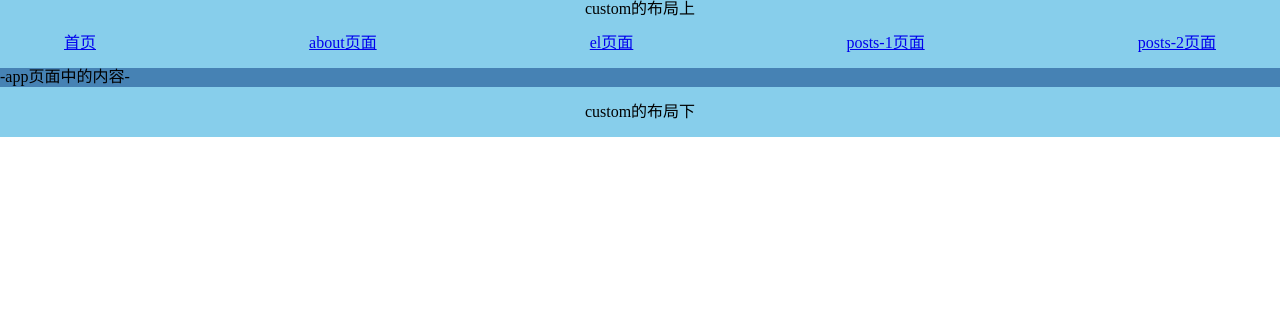
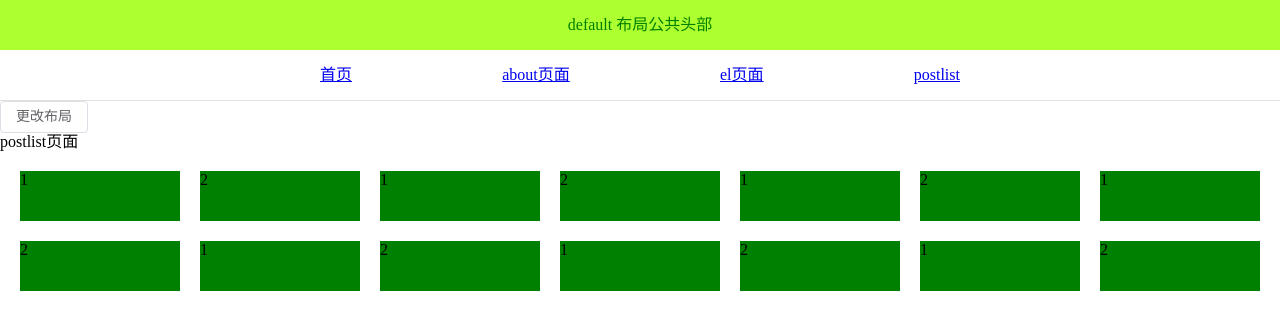
Before and after one commit to JUN-1999/nuxt3-demo, a Nuxt app: page /postlist in a window 1280 px wide. Shown: the top 330 px of the page. Built offline with nearby package versions, Linux system fonts and the light colour scheme.

Commit message:
使用pinia和路由守卫实现样式自定义功能

```diff
--- a/app.vue
+++ b/app.vue
@@ -1,18 +1,25 @@
 <template>
   <!-- <NuxtWelcome /> -->
-  <el-scrollbar  height="100vh">
-    <div>
-      <NuxtLayout :name="layout">
-        <div>-app页面中的内容-</div>
-        <NuxtPage />
-      </NuxtLayout>
-    </div>
-  </el-scrollbar>
+  <div>
+    <NuxtLayout>
+      <el-button @click="enableCustomLayout">更改布局</el-button>
+      <NuxtPage />
+    </NuxtLayout>
+  </div>
 </template>
 
 <script setup lang="ts">
+const store = useNuxtStore();
+const layout = ref<MaybeRef>("default");
 // default  custom
-let layout = "custom";
+
+const enableCustomLayout = () => {
+  console.log("enableCustomLayout");
+  let new_layout: MaybeRef =
+    store.layout_name == "default" ? "custom" : "default";
+  store.setLayoutName(new_layout);
+  setPageLayout(new_layout);
+};
 </script>
 <style lang="scss">
 @use "~/assets/styles/common.scss";
--- a/components/MyTab.vue
+++ b/components/MyTab.vue
@@ -3,8 +3,7 @@
     <NuxtLink to="/">首页</NuxtLink>
     <NuxtLink to="/about">about页面</NuxtLink>
     <NuxtLink to="/el">el页面</NuxtLink>
-    <NuxtLink to="/posts/1">posts-1页面</NuxtLink>
-    <NuxtLink to="/posts/2">posts-2页面</NuxtLink>
+    <NuxtLink to="/postlist">postlist</NuxtLink>
   </div>
 </template>
 <script setup lang="ts"></script>
--- /dev/null
+++ b/composables/store.ts
@@ -0,0 +1,14 @@
+import { defineStore } from 'pinia';
+interface State {
+    layout_name: MaybeRef
+}
+export const useNuxtStore = defineStore('nuxtStore', {
+    state: (): State => ({
+        layout_name: 'default'
+    }),
+    actions: {
+        setLayoutName(name: string) {
+            this.layout_name = name
+        },
+    },
+})
--- a/layouts/custom.vue
+++ b/layouts/custom.vue
@@ -1,29 +1,32 @@
 <template>
   <div class="customLayout">
-    <p class="header">
-      <div style="text-align: center;"> custom的布局上</div>
+    <el-scrollbar  height="100vh">
+      <div class="header">
+        <div style="text-align: center">custom的布局上</div>
         <div class="tabs"><my-tab></my-tab></div>
-    </p>
+      </div>
 
       <div class="content">
         <slot></slot>
       </div>
-    <p class="footer">custom的布局下</p>
+      <div class="footer">custom的布局下</div>
 
-    <el-backtop :right="50" :bottom="100" />
+      <el-backtop target=".el-scrollbar__wrap" :right="50" :bottom="100" />
+    </el-scrollbar>
   </div>
 </template>
 <script setup lang="ts"></script>
 <style lang="scss" scoped>
+.customLayout {
+  width: 100vw;
   .tabs {
     width: 90vw;
     height: 50px;
     margin: 0 auto;
   }
-.customLayout {
-  width: 100vw;
 
-  .header,.footer {
+  .header,
+  .footer {
     min-height: 50px;
     width: 100%;
     background-color: skyblue;
@@ -32,10 +35,10 @@
     width: 100%;
     background-color: steelblue;
   }
-  .footer{
+  .footer {
     display: flex;
     align-items: center;
-    justify-content: center
+    justify-content: center;
   }
 }
 </style>
--- a/layouts/default.vue
+++ b/layouts/default.vue
@@ -1,5 +1,6 @@
 <template>
   <div class="defaultLayout">
+
       <div class="top">
         <p>default 布局公共头部</p>
         <div class="tabs">
@@ -11,16 +12,8 @@
       </div>
   </div>
 </template>
-<script setup lang="ts">
-
-</script>
+<script setup lang="ts"></script>
 <style lang="scss" scoped>
- .tabs {
-      width: 50vw;
-      min-width: 600px;
-      height: 50px;
-      margin: 0 auto;
-    }
 .defaultLayout {
   // height: 100vh;
   .top {
@@ -36,7 +29,12 @@
       align-items: center;
       justify-content: center;
     }
-
+    .tabs {
+      width: 50vw;
+      min-width: 600px;
+      height: 50px;
+      margin: 0 auto;
+    }
   }
 }
 </style>
--- /dev/null
+++ b/layouts/screen.vue
@@ -0,0 +1,15 @@
+<template>
+  <div>
+    <div>全屏展示信息</div>
+    <div @click="back">返回</div>
+    <slot></slot>
+  </div>
+</template>
+<script setup lang="ts">
+import { useRouter } from "vue-router";
+const router = useRouter();
+const back = () => {
+  router.back();
+};
+</script>
+<style lang="scss" scoped></style>
--- a/nuxt.config.ts
+++ b/nuxt.config.ts
@@ -1,5 +1,9 @@
 // https://nuxt.com/docs/api/configuration/nuxt-config
 export default defineNuxtConfig({
   devtools: { enabled: true },
-  modules: ['@element-plus/nuxt'],
+  modules: [
+    '@element-plus/nuxt',
+    '@pinia/nuxt'
+  ],
+
 })
--- a/package.json
+++ b/package.json
@@ -10,7 +10,9 @@
     "postinstall": "nuxt prepare"
   },
   "dependencies": {
+    "@pinia/nuxt": "^0.5.1",
     "nuxt": "^3.11.1",
+    "pinia": "^2.1.7",
     "vue": "^3.4.21",
     "vue-router": "^4.3.0"
   },
--- a/pages/index.vue
+++ b/pages/index.vue
@@ -1,6 +1,7 @@
 <template>
-<div></div>
+  <div>index</div>
 </template>
-<script setup lang='ts'>
+<script setup lang="ts">
+
 </script>
-<style lang='scss' scoped></style>
+<style lang="scss" scoped></style>
--- /dev/null
+++ b/pages/postlist.vue
@@ -0,0 +1,47 @@
+<template>
+  <div class="posts">
+    <div>postlist页面</div>
+    <div class="pages">
+      <div class="page" @click="toPosts(1)">1</div>
+      <div class="page" @click="toPosts(2)">2</div>
+      <div class="page">1</div>
+      <div class="page">2</div>
+      <div class="page">1</div>
+      <div class="page">2</div>
+      <div class="page">1</div>
+      <div class="page">2</div>
+      <div class="page">1</div>
+      <div class="page">2</div>
+      <div class="page">1</div>
+      <div class="page">2</div>
+      <div class="page">1</div>
+      <div class="page">2</div>
+    </div>
+  </div>
+</template>
+<script setup lang="ts">
+import { useRouter } from "vue-router";
+
+const router = useRouter();
+const toPosts = (id) => {
+  router.push(`/posts/${id}`);
+};
+</script>
+<style lang="scss" scoped>
+.posts {
+  width: 100%;
+  .pages {
+    padding: 20px;
+    display: grid;
+    grid-template-columns: repeat(auto-fill, minmax(150px, 1fr));
+    gap: 20px;
+
+    .page {
+      background-color: green;
+      height: 50px;
+      width: 100%;
+      cursor: pointer;
+    }
+  }
+}
+</style>
--- a/pages/posts/2.vue
+++ b/pages/posts/2.vue
@@ -1,9 +1,15 @@
 <template>
   <div>
-    <ul>
-      <li v-for="item in 99" :key="item">2</li>
-    </ul>
+      <ul>
+        <li v-for="item in 99" :key="item">posts-2</li>
+      </ul>
   </div>
 </template>
-<script setup lang="ts"></script>
+<script setup lang="ts">
+definePageMeta({
+  title: "screen Layout Page",
+  layout: false,
+});
+setPageLayout("screen");
+</script>
 <style lang="scss" scoped></style>
```
Also changed, not shown: middleware/my-middleware.global.ts (added, +18 -0 lines), 1 other file (tests, documents, lock files or other folders). Lines whose indentation alone changed are shown as unchanged.
